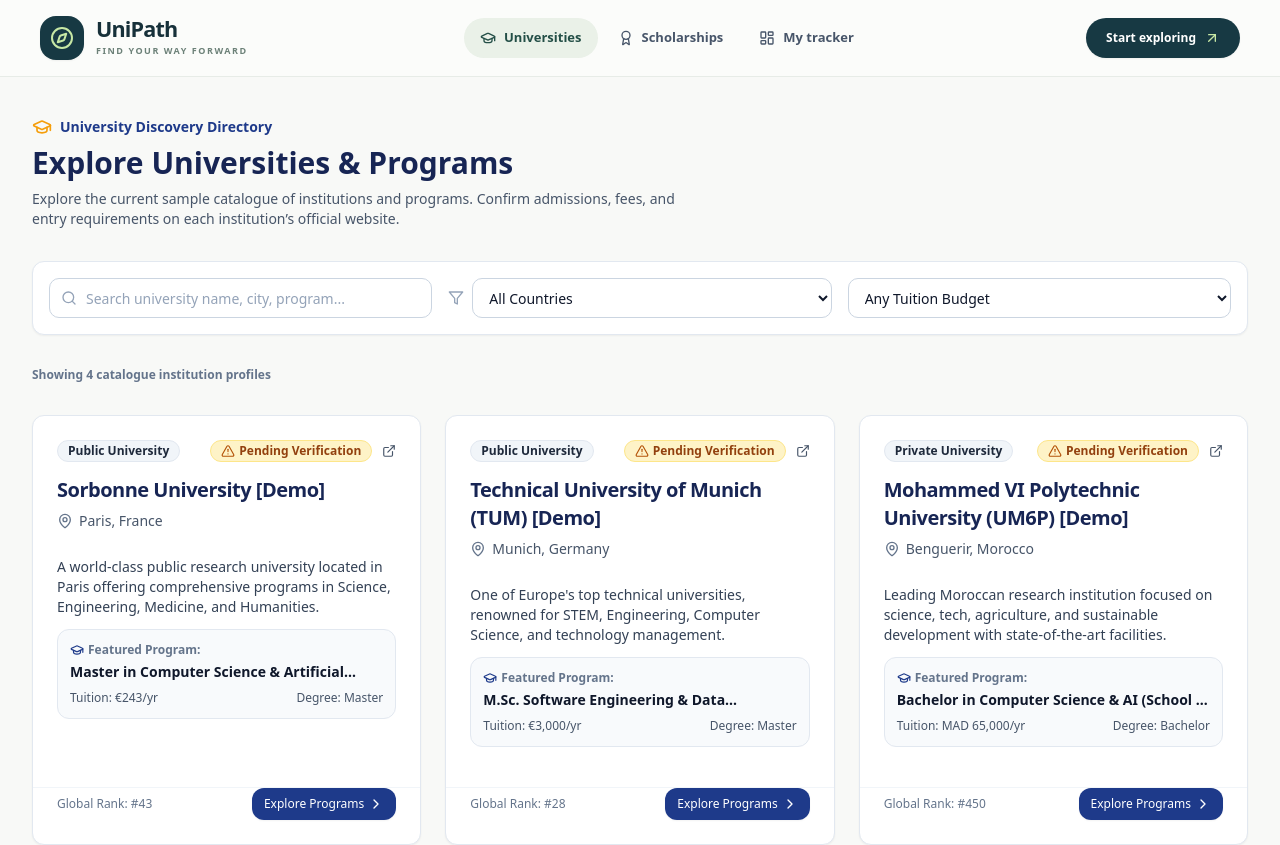
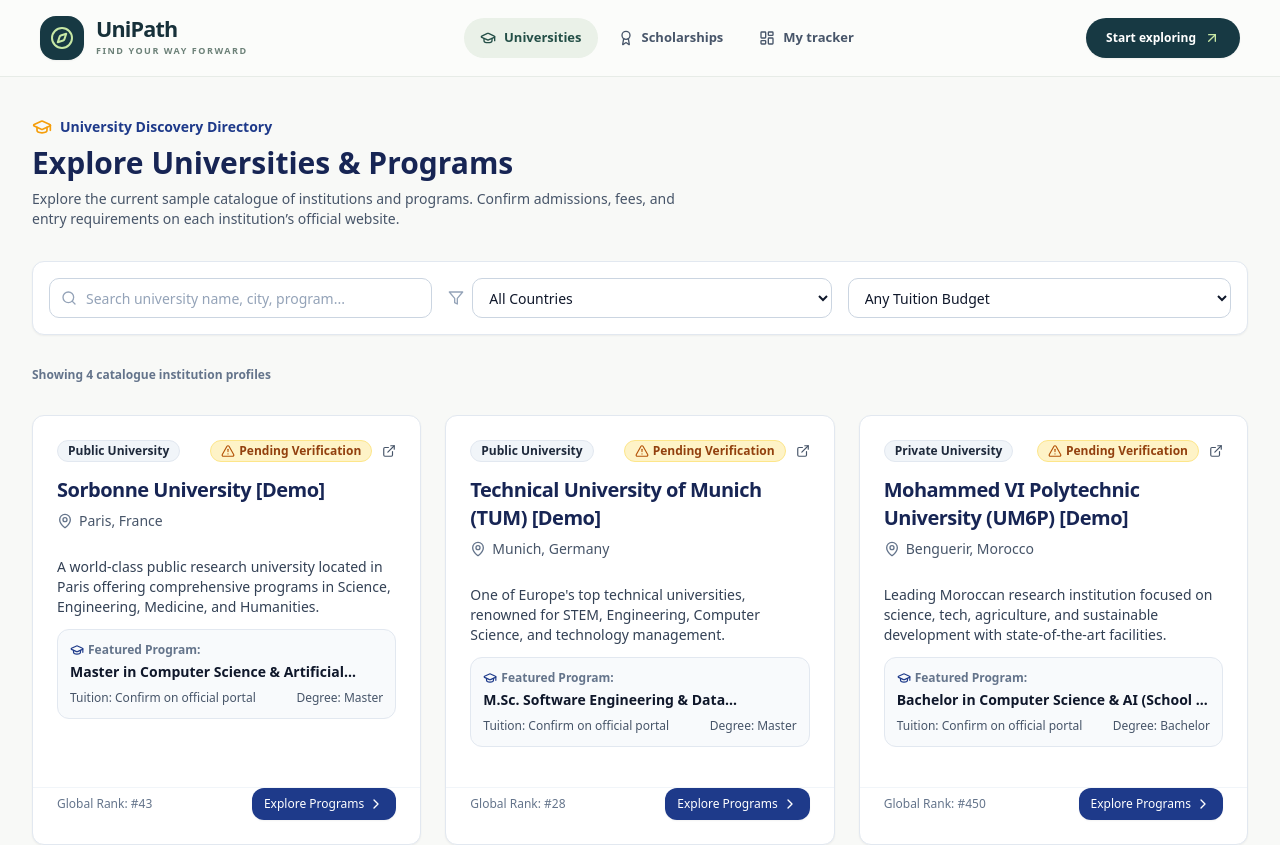
Before and after one commit to khalloukibrahim03-rgb/UniPath-University-Scholarship-Finder, a Next.js app: page /universities in a window 1280 px wide. Shown: the top 845 px of the page. Built offline with nearby package versions, Linux system fonts and the light colour scheme.

Commit message:
trust: hide unverified dates and costs behind official-source checks

```diff
--- a/components/shared/UniversityCard.tsx
+++ b/components/shared/UniversityCard.tsx
@@ -51,7 +51,7 @@ export const UniversityCard: React.FC<UniversityCardProps> = ({ university }) =>
             </div>
             <p className="text-sm font-semibold text-slate-900 line-clamp-1">{primaryProgram.title}</p>
             <div className="flex items-center justify-between text-xs text-slate-600 pt-1">
-              <span>Tuition: {formatCurrency(primaryProgram.tuitionFeeAnnual, primaryProgram.currency)}/yr</span>
+              <span>Tuition: {primaryProgram.verificationStatus === "verified" ? `${formatCurrency(primaryProgram.tuitionFeeAnnual, primaryProgram.currency)}/yr` : "Confirm on official portal"}</span>
               <span>Degree: {primaryProgram.degreeLevel}</span>
             </div>
           </div>
```
